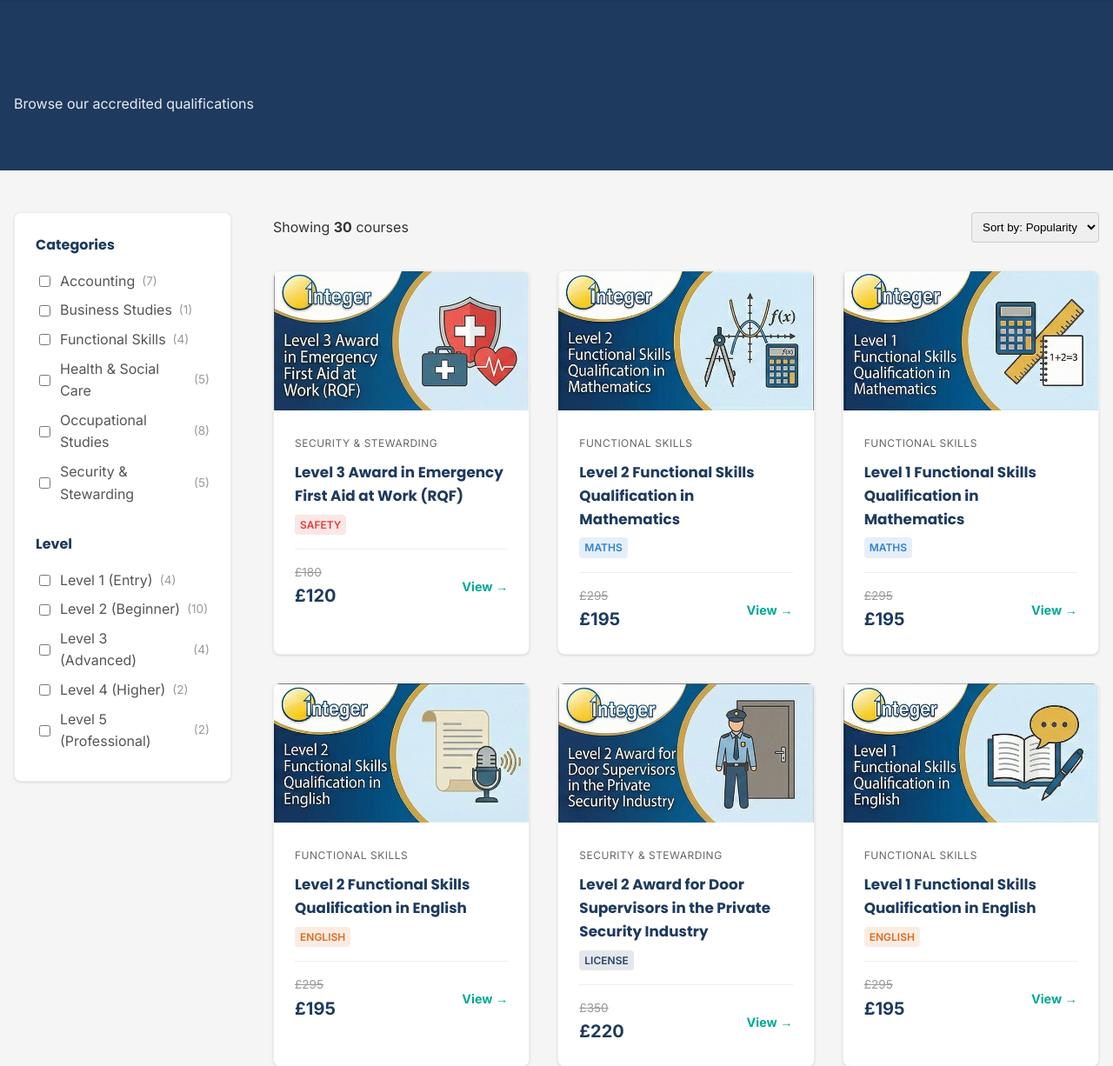
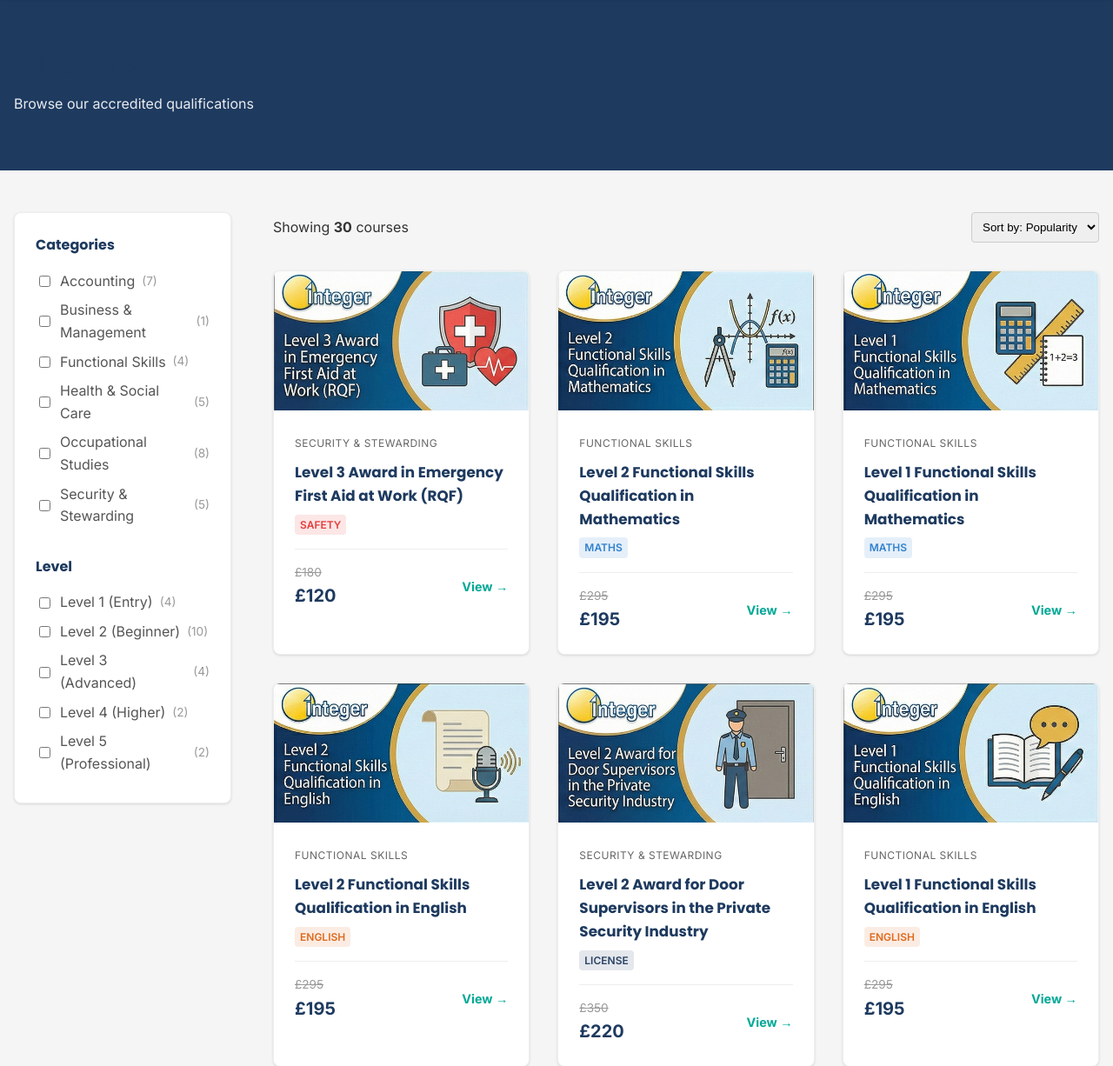
Before and after one commit to moki-s/integerwebcopy, a PHP site: page /courses in a window 1280 px wide. Shown: the part 131-1357 px from the top of the page at 87% size. Run offline with PHP 8.4, Linux system fonts and the light colour scheme.

Commit message:
refactor: rename Business Studies category to Business & Management
Update team-leading-cert course category from 'Business Studies'
to 'Business & Management' for consistency with site branding.

Co-Authored-By: Claude Opus 4.6 <noreply@anthropic.com>

```diff
--- a/src/Data/CourseData.php
+++ b/src/Data/CourseData.php
@@ -647,7 +647,7 @@ const COURSES_DATA = [
     'team-leading-cert' => [
         'id' => 'team-leading-cert',
         'title' => 'Certificate in Team Leading Principles (RQF)',
-        'category' => 'Business Studies',
+        'category' => 'Business & Management',
         'price' => 295,
         'old_price' => 450,
         'monthly_price' => 29,
```
